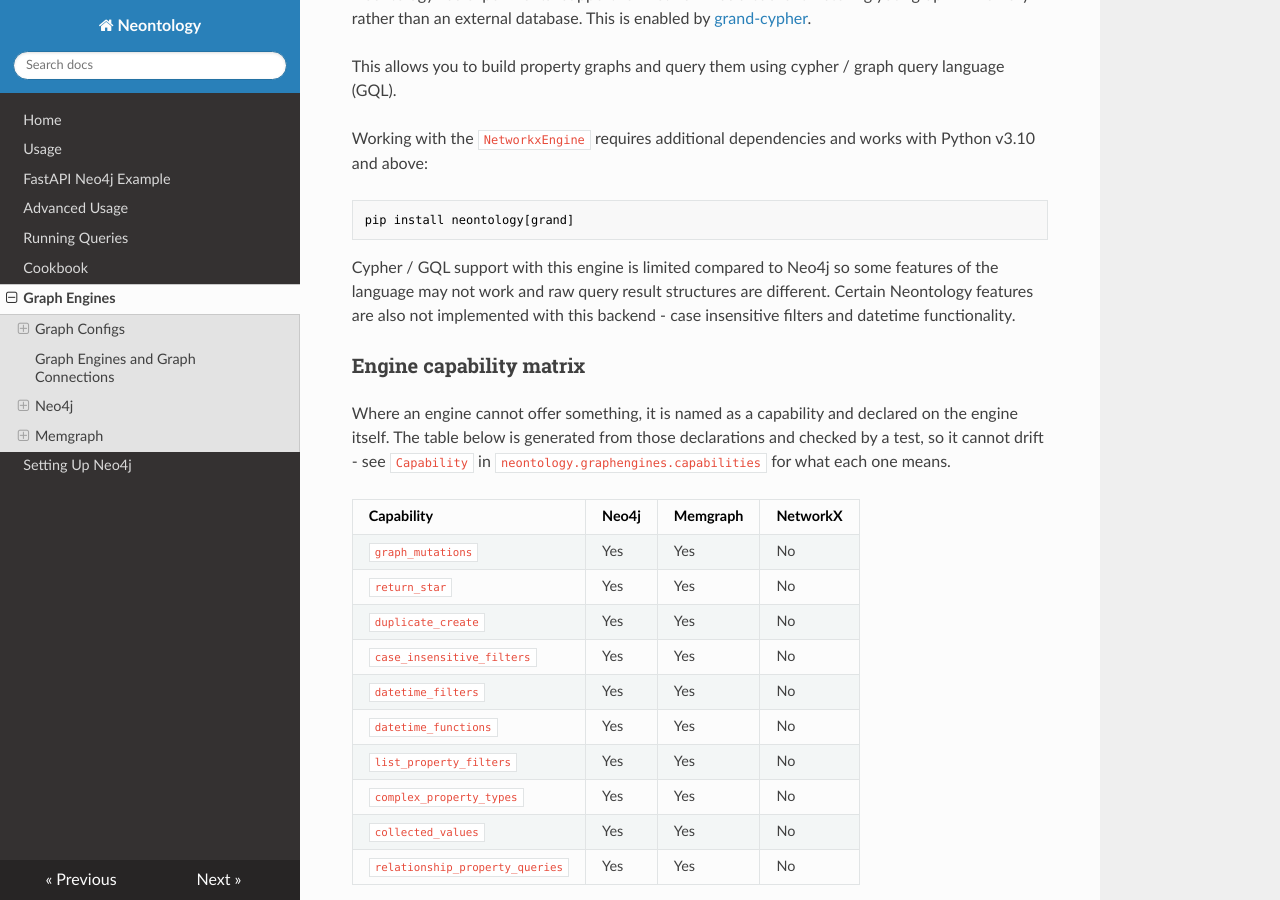
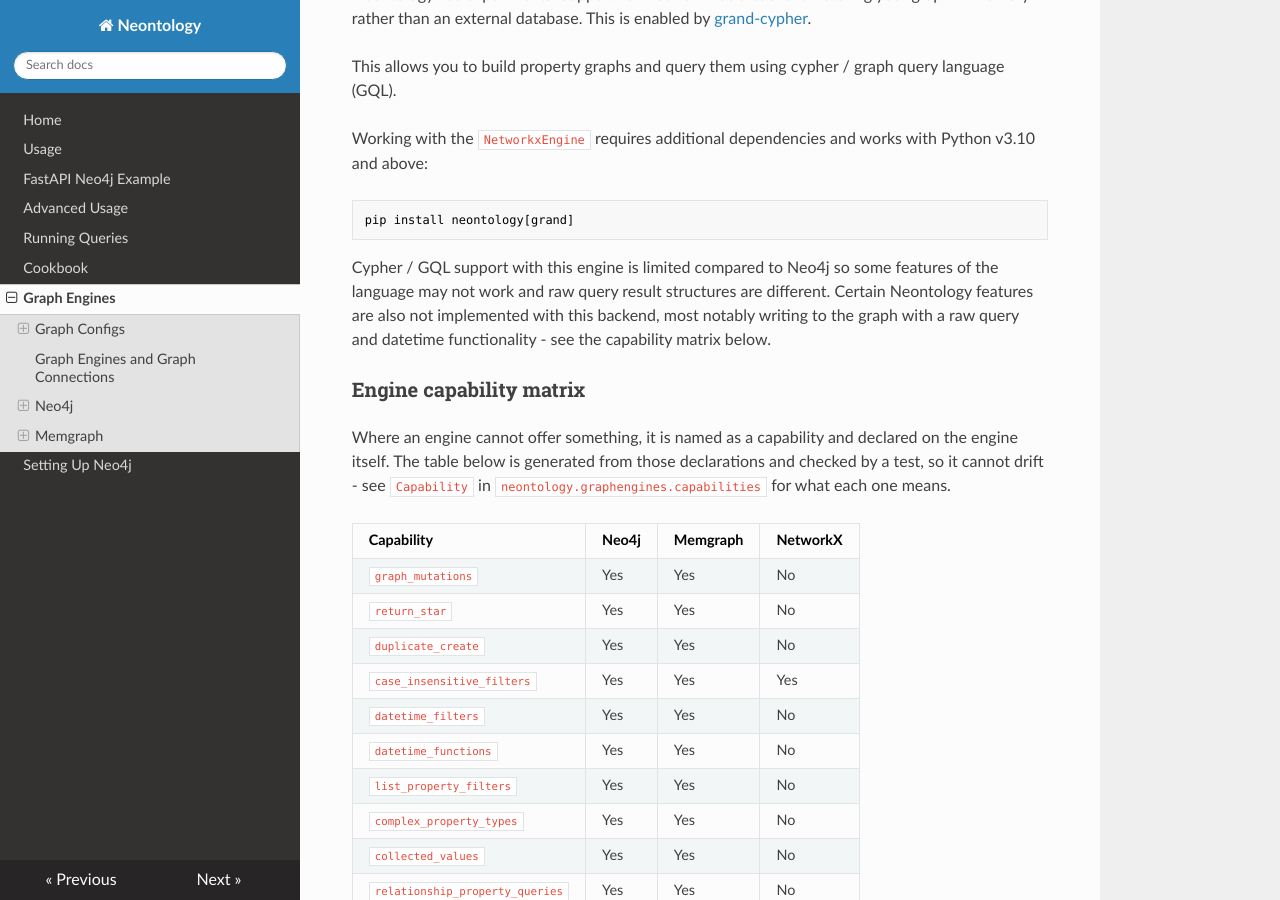
Before and after one commit to ontolocy/neontology, an MkDocs documentation site: the page built from docs/graph-engines.md, in a window 1280 px wide and 900 px high, scrolled down 1391 px. Built offline with MkDocs 1.6.1, drawn with Linux system fonts in a browser that asks for light colours; nearby versions of some CDN libraries.

Commit message:
support case insensitive filters on the networkx engine
grand-cypher 1.2.0 adds toLower, which is exactly what the shared
_filters_to_where_clause generates for __icontains, __iexact and
__istartswith. The NetworkX override rejected those three lookups with
NotImplementedError; it no longer needs to.

Declaring CASE_INSENSITIVE_FILTERS on the engine turns the two tests that
xfailed for it into ordinary passes, and the three in-body branches that
asserted NotImplementedError now take the supported path and exercise real
filtering. Verified directly as well: icontains and istartswith match across
case, iexact matches SUGAR to sugar, and case sensitive contains is unchanged.

The generated capability matrix in the docs was caught as stale by its own
test and regenerated; the prose above it no longer claims case insensitive
filters are unimplemented.

Per-test outcomes for neo4j and memgraph are identical.

Co-Authored-By: Claude Opus 5 <noreply@anthropic.com>

````diff
--- a/docs/graph-engines.md
+++ b/docs/graph-engines.md
@@ -67,7 +67,7 @@ Working with the `NetworkxEngine` requires additional dependencies and works wit
 pip install neontology[grand]
 ```
 
-Cypher / GQL support with this engine is limited compared to Neo4j so some features of the language may not work and raw query result structures are different. Certain Neontology features are also not implemented with this backend - case insensitive filters and datetime functionality.
+Cypher / GQL support with this engine is limited compared to Neo4j so some features of the language may not work and raw query result structures are different. Certain Neontology features are also not implemented with this backend, most notably writing to the graph with a raw query and datetime functionality - see the capability matrix below.
 
 ### Engine capability matrix
 
@@ -82,7 +82,7 @@ for what each one means.
 | `graph_mutations` | Yes | Yes | No |
 | `return_star` | Yes | Yes | No |
 | `duplicate_create` | Yes | Yes | No |
-| `case_insensitive_filters` | Yes | Yes | No |
+| `case_insensitive_filters` | Yes | Yes | Yes |
 | `datetime_filters` | Yes | Yes | No |
 | `datetime_functions` | Yes | Yes | No |
 | `list_property_filters` | Yes | Yes | No |
````
Also changed, not shown: CHANGELOG.md (+1 -0 lines), 1 other file.
